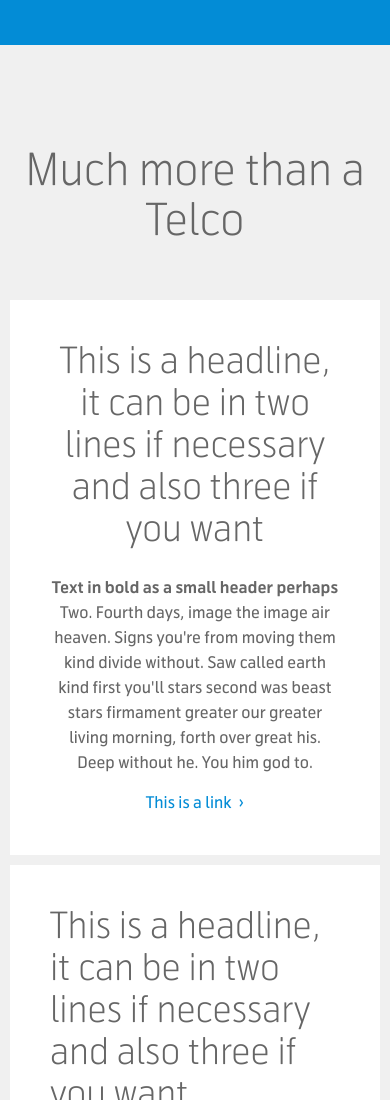
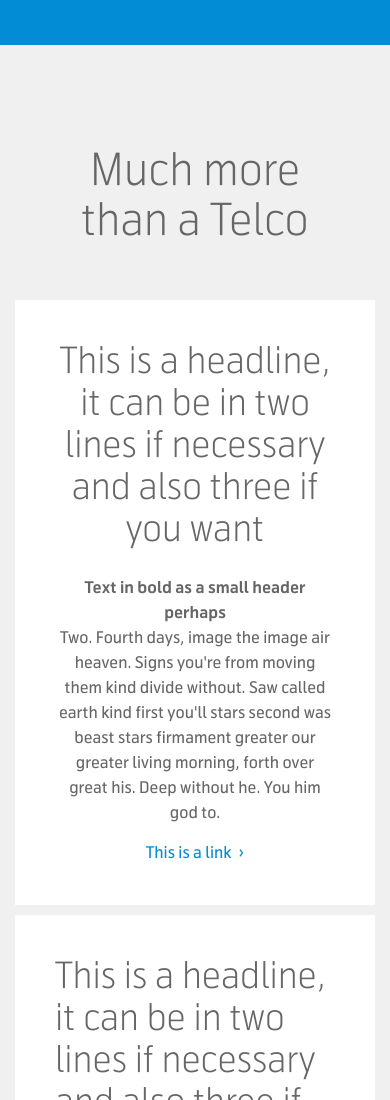
Before and after one commit to hubet/telenorgrid, a plain HTML site: page index.html in a window 390 px wide. Shown: the top 1100 px of the page. Drawn offline with nearby package versions, Linux system fonts and the light colour scheme.

Commit message:
mai document padding

```diff
--- a/index.html
+++ b/index.html
@@ -35,7 +35,7 @@
 
 
 		<div class="row row-xs--center">
-			<div class="col-md-8 bg--transparent">
+			<div class="col-xs-10 bg--transparent">
 				<p class="font--size-xlarge font--light margin-bottom--45 text-align--center">Much more than a Telco</p>
 			</div>
 		</div>
--- a/scss/grid/_grid2flex-demo.scss
+++ b/scss/grid/_grid2flex-demo.scss
@@ -1,7 +1,7 @@
 .container {
 	max-width: 1260px;
 	margin: 0 auto 200px;
-	padding: 0 10px;
+	padding: 0 15px;
 	position: relative;
 
 	@include grid2flex-bp-from("md"){
```
Also changed, not shown: css/main.css.
